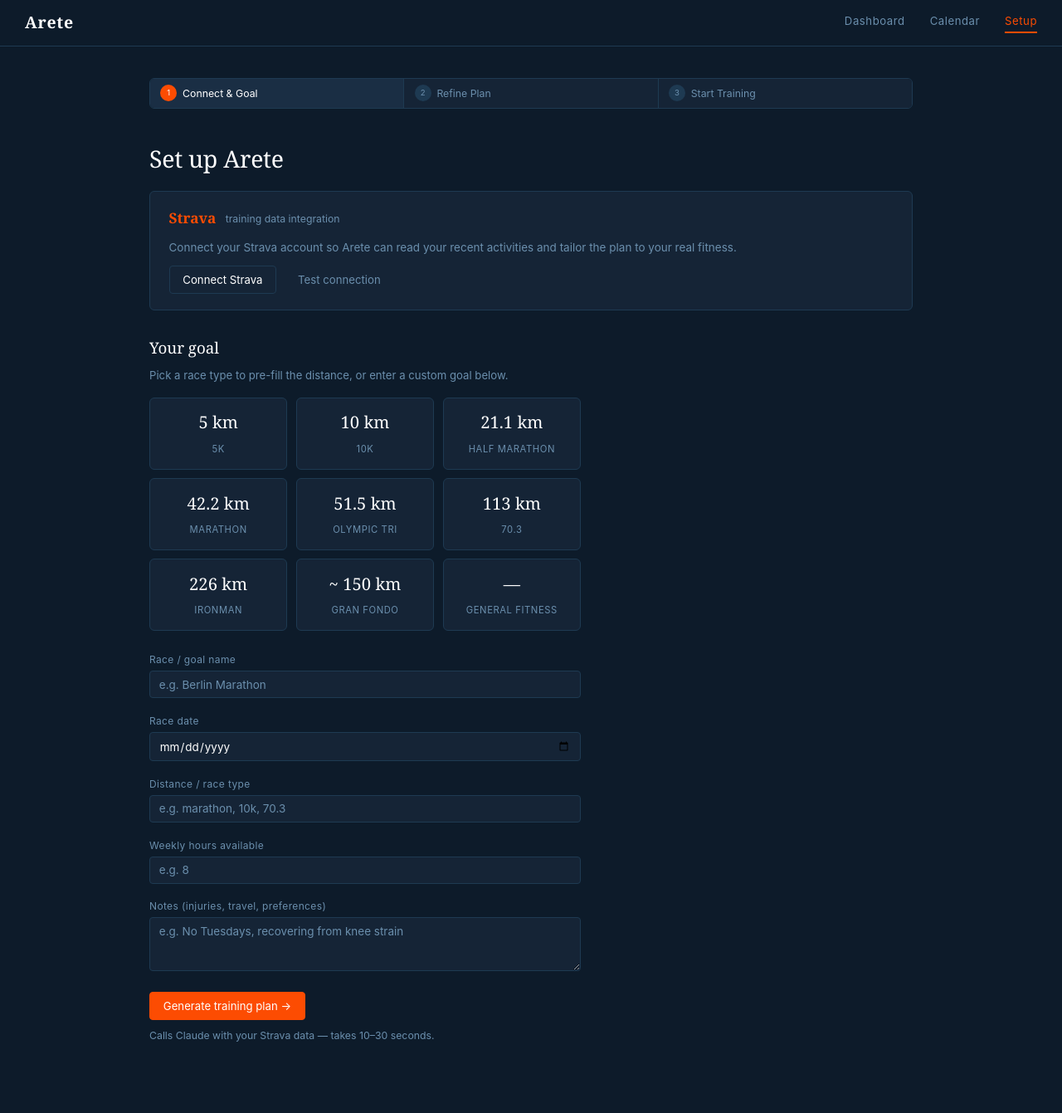
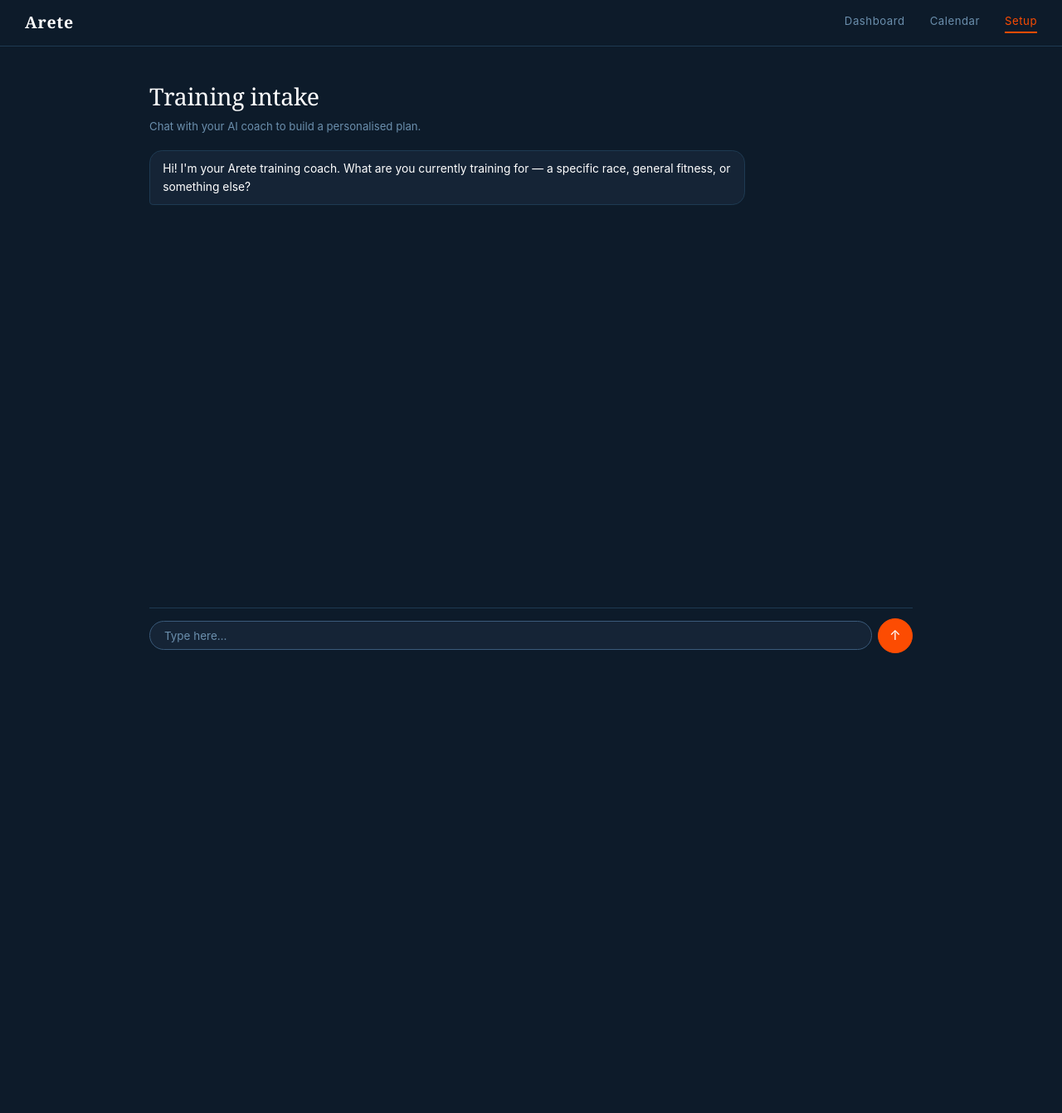
Before and after one commit to eliashauksson/Arete, a FastAPI app: page /setup in a window 1280 px wide. Shown: the whole page at 83% size. After the commit the page ends 787 px from the top, so only its background shows below. Run offline with FastAPI, Linux system fonts and the light colour scheme; some libraries are stand-ins or nearby versions.

Commit message:
Replace setup form with conversational AI intake coach
- SetupConversation model: stores message history (JSON), Strava context,
  extracted goal JSON, and status (chatting | done)

- Goal model: add sport_types (JSON array) and goals_json (full intake data)
  for multi-sport, multi-race (A/B/C priority) plan generation

- claude_client: add setup_chat_response() (single-turn, no MCP tools, cached
  system prompt), extract_goal_json(), clean_claude_message(); prepend greeting
  as prior assistant turn so Claude never double-greets

- planner: generate_initial_plan reads sport_types, blocked_days, and A/B/C
  race schedule from goal.goals_json and includes them in the context prompt

- setup router: new POST /setup/chat (conversation turn), POST /setup/generate
  (plan generation triggered after confirmation), POST /setup/reset (start
  fresh); strava context fetched silently after first message and cached in
  SetupConversation; all old form routes removed

- setup.html: full-height chat layout, typing-dots animation while waiting,
  initial greeting hardcoded (Claude knows not to repeat it), Start fresh link

- _chat_bubble.html: user (right, orange) + Claude (left, white) bubble pair;
  on plan_confirmed shows Generate Plan button with loading state

- _plan_generated.html: success or error bubble with View Calendar / Refine links

- base.html: chat layout and bubble CSS (msg-row, bubble.user, bubble.claude,
  typing-dots animation, chat-input-bar, rounded send button)

Co-Authored-By: Claude Sonnet 4.6 <noreply@anthropic.com>

```diff
--- a/app/db.py
+++ b/app/db.py
@@ -24,6 +24,7 @@ def migrate_db() -> None:
             ("hr_data", "TEXT"),
             ("pace_data", "TEXT"),
         ],
+        "goal": [("sport_types", "TEXT"), ("goals_json", "TEXT")],
     }
     with engine.connect() as conn:
         for table, cols in migrations.items():
--- a/app/templates/base.html
+++ b/app/templates/base.html
@@ -323,6 +323,73 @@
     .htmx-request .htmx-indicator { display: inline; }
     .htmx-indicator.htmx-request { display: inline; }
 
+    /* ── Intake chat ── */
+    .chat-layout {
+      display: flex; flex-direction: column;
+      height: calc(100vh - var(--nav-h) - 3em);
+    }
+    .chat-header { margin-bottom: 0.75em; }
+    .chat-header p { color: var(--muted); font-size: 0.88em; margin: 0; }
+    .chat-window {
+      flex: 1; overflow-y: auto;
+      display: flex; flex-direction: column; gap: 0.6em;
+      padding: 0.5em 0 1em;
+      scroll-behavior: smooth;
+    }
+    .msg-row { display: flex; }
+    .msg-row.user   { justify-content: flex-end; }
+    .msg-row.claude { justify-content: flex-start; }
+    .bubble {
+      max-width: 78%;
+      padding: 0.7em 1.1em;
+      border-radius: 1.1em;
+      font-size: 0.92em;
+      line-height: 1.6;
+      white-space: pre-wrap;
+      word-break: break-word;
+    }
+    .bubble.user {
+      background: var(--accent); color: white;
+      border-bottom-right-radius: 0.3em;
+    }
+    .bubble.claude {
+      background: var(--surface); border: 1px solid var(--border);
+      color: var(--text);
+      border-bottom-left-radius: 0.3em;
+    }
+    .bubble.claude a { color: var(--accent); }
+    .typing-dots { display: flex; gap: 5px; align-items: center; padding: 0.25em 0; }
+    .typing-dots span {
+      width: 7px; height: 7px; border-radius: 50%;
+      background: var(--muted);
+      animation: td-bounce 1.3s infinite ease-in-out;
+    }
+    .typing-dots span:nth-child(2) { animation-delay: 0.18s; }
+    .typing-dots span:nth-child(3) { animation-delay: 0.36s; }
+    @keyframes td-bounce { 0%,60%,100% { transform: translateY(0); } 30% { transform: translateY(-6px); } }
+    .chat-input-bar {
+      border-top: 1px solid var(--border);
+      padding-top: 0.75em;
+    }
+    .chat-input-row { display: flex; gap: 0.5em; align-items: center; }
+    .chat-input-row input[type=text] {
+      flex: 1; border-radius: 2em; padding: 0.65em 1.25em;
+    }
+    .chat-send-btn {
+      width: 42px; height: 42px; border-radius: 50%;
+      padding: 0; flex-shrink: 0;
+      display: flex; align-items: center; justify-content: center;
+      font-size: 1.1em; background: var(--accent); border-color: var(--accent); color: white;
+    }
+    .chat-send-btn:hover { background: #e04400; border-color: #e04400; }
+    .chat-send-btn:disabled { opacity: 0.5; pointer-events: none; }
+    .gen-btn-row { margin-top: 0.75em; display: flex; align-items: center; gap: 0.75em; }
+    .gen-loading { font-size: 0.85em; color: var(--muted); display: none; }
+    .gen-loading.htmx-request { display: inline; }
+    .chat-restart-link { font-size: 0.8em; color: var(--muted); text-align: center; margin-top: 0.5em; }
+    .chat-restart-link a { color: var(--muted); }
+    .chat-restart-link a:hover { color: var(--text); }
+
     /* ── Error / notice ── */
     .notice-error {
       background: rgba(220,38,38,0.1);
--- a/app/templates/setup.html
+++ b/app/templates/setup.html
@@ -2,123 +2,82 @@
 {% block title %}Setup — Arete{% endblock %}
 {% block content %}
 
-<div class="steps">
-  <div class="step active"><span class="step-num">1</span> Connect &amp; Goal</div>
-  <div class="step"><span class="step-num">2</span> Refine Plan</div>
-  <div class="step"><span class="step-num">3</span> Start Training</div>
+<div class="chat-layout">
+  <div class="chat-header">
+    <h1 style="margin-bottom:0.15em">Training intake</h1>
+    <p>Chat with your AI coach to build a personalised plan.</p>
   </div>
 
-<h1>Set up Arete</h1>
+  <div class="chat-window" id="chat-window">
 
-<!-- Strava connection -->
-<div class="strava-section">
-  <div style="display:flex;align-items:center;gap:0.75em">
-    <span style="font-family:Georgia;font-size:1.15em;color:var(--accent);font-weight:bold">Strava</span>
-    <span style="color:var(--muted);font-size:0.82em">training data integration</span>
-  </div>
-  <p>Connect your Strava account so Arete can read your recent activities and tailor the plan to your real fitness.</p>
-  <div style="display:flex;gap:0.6em;flex-wrap:wrap">
-    <button hx-post="/setup/connect-strava" hx-target="#strava-result" hx-swap="innerHTML">Connect Strava</button>
-    <button hx-post="/setup/verify-connection" hx-target="#strava-result" hx-swap="innerHTML" class="btn-ghost">Test connection</button>
-  </div>
-  <pre id="strava-result" style="display:none" class="strava-out"></pre>
+    {% if not messages %}
+    <!-- Initial greeting shown when no conversation exists -->
+    <div class="msg-row claude">
+      <div class="bubble claude">Hi! I'm your Arete training coach. What are you currently training for — a specific race, general fitness, or something else?</div>
     </div>
 
-<!-- Goal form -->
-<div class="setup-form">
-
-  {% if error %}
-  <div class="notice-error">{{ error }}</div>
+    {% else %}
+    {% for msg in messages %}
+    <div class="msg-row {{ 'user' if msg.role == 'user' else 'claude' }}">
+      <div class="bubble {{ 'user' if msg.role == 'user' else 'claude' }}">{{ msg.content }}</div>
+    </div>
+    {% endfor %}
     {% endif %}
 
-  {% if goal %}
-  <div class="card" style="margin-bottom:1.5em;font-size:0.88em;color:var(--muted)">
-    Current goal: <strong style="color:var(--text)">{{ goal.race_name or "General fitness" }}</strong>
-    ({{ goal.race_distance or "distance not set" }}), race date {{ goal.race_date or "not set" }},
-    {{ goal.weekly_hours or "?" }} hrs/week.
-    Submitting the form below will replace it with a new plan.
   </div>
-  {% endif %}
 
-  <h2 style="margin-top:0">Your goal</h2>
-  <p style="color:var(--muted);font-size:0.88em;margin-bottom:1.25em">Pick a race type to pre-fill the distance, or enter a custom goal below.</p>
-
-  <div class="goal-cards">
-    <div class="goal-card" data-distance="5 km" data-name="5K">
-      <span class="gc-distance">5 km</span><span class="gc-label">5K</span>
-    </div>
-    <div class="goal-card" data-distance="10 km" data-name="10K">
-      <span class="gc-distance">10 km</span><span class="gc-label">10K</span>
-    </div>
-    <div class="goal-card" data-distance="Half Marathon (21.1 km)" data-name="Half Marathon">
-      <span class="gc-distance">21.1 km</span><span class="gc-label">Half Marathon</span>
-    </div>
-    <div class="goal-card" data-distance="Marathon (42.2 km)" data-name="Marathon">
-      <span class="gc-distance">42.2 km</span><span class="gc-label">Marathon</span>
-    </div>
-    <div class="goal-card" data-distance="Olympic Triathlon" data-name="Olympic Triathlon">
-      <span class="gc-distance">51.5 km</span><span class="gc-label">Olympic Tri</span>
-    </div>
-    <div class="goal-card" data-distance="Half Ironman (70.3)" data-name="70.3 Triathlon">
-      <span class="gc-distance">113 km</span><span class="gc-label">70.3</span>
-    </div>
-    <div class="goal-card" data-distance="Full Ironman (140.6 miles)" data-name="Ironman">
-      <span class="gc-distance">226 km</span><span class="gc-label">Ironman</span>
-    </div>
-    <div class="goal-card" data-distance="Gran Fondo" data-name="Gran Fondo">
-      <span class="gc-distance">~ 150 km</span><span class="gc-label">Gran Fondo</span>
-    </div>
-    <div class="goal-card" data-distance="General fitness" data-name="General Fitness">
-      <span class="gc-distance">—</span><span class="gc-label">General Fitness</span>
+  <!-- Typing indicator (outside scroll area so it's always visible) -->
+  <div class="msg-row claude" id="typing-row" style="display:none;margin-bottom:0.5em">
+    <div class="bubble claude" style="padding:0.9em 1.1em">
+      <div class="typing-dots"><span></span><span></span><span></span></div>
     </div>
   </div>
 
-  <form method="post" action="/setup/generate-plan">
-    <div class="form-group">
-      <label>Race / goal name</label>
-      <input type="text" name="race_name" value="{{ goal.race_name if goal else '' }}" placeholder="e.g. Berlin Marathon">
+  <div class="chat-input-bar">
+    <form id="chat-form"
+          hx-post="/setup/chat"
+          hx-target="#chat-window"
+          hx-swap="beforeend"
+          hx-on::after-request="afterChat()">
+      <div class="chat-input-row">
+        <input type="text" name="message" id="msg-input"
+               placeholder="Type here…" autocomplete="off" autofocus required>
+        <button type="submit" class="chat-send-btn" id="send-btn" title="Send">↑</button>
       </div>
-    <div class="form-group">
-      <label>Race date</label>
-      <input type="date" name="race_date" value="{{ goal.race_date if goal else '' }}">
+    </form>
+    <div class="chat-restart-link">
+      {% if messages %}
+      <form method="post" action="/setup/reset" style="display:inline">
+        <button type="submit" style="background:none;border:none;color:var(--muted);font-size:0.8em;cursor:pointer;padding:0">Start fresh conversation</button>
+      </form>
+      {% endif %}
     </div>
-    <div class="form-group">
-      <label>Distance / race type</label>
-      <input type="text" name="race_distance" id="race-distance"
-             placeholder="e.g. marathon, 10k, 70.3"
-             value="{{ goal.race_distance if goal else '' }}">
   </div>
-    <div class="form-group">
-      <label>Weekly hours available</label>
-      <input type="number" name="weekly_hours" step="0.5" min="0"
-             value="{{ goal.weekly_hours if goal else '' }}" placeholder="e.g. 8">
-    </div>
-    <div class="form-group">
-      <label>Notes (injuries, travel, preferences)</label>
-      <textarea name="notes" rows="3" placeholder="e.g. No Tuesdays, recovering from knee strain">{{ goal.notes if goal else '' }}</textarea>
-    </div>
-    <button type="submit" class="btn-primary">Generate training plan →</button>
-    <p style="color:var(--muted);font-size:0.82em;margin-top:0.75em">Calls Claude with your Strava data — takes 10–30 seconds.</p>
-  </form>
 </div>
 
 <script>
-// Pre-fill goal fields when a card is clicked
-document.querySelectorAll('.goal-card').forEach(function (card) {
-  card.addEventListener('click', function () {
-    document.querySelectorAll('.goal-card').forEach(function (c) { c.classList.remove('selected'); });
-    card.classList.add('selected');
-    document.getElementById('race-distance').value = card.dataset.distance;
-    var nameField = document.querySelector('[name=race_name]');
-    if (!nameField.value) nameField.value = card.dataset.name;
-  });
+function scrollBottom() {
+  var win = document.getElementById('chat-window');
+  win.scrollTop = win.scrollHeight;
+}
+
+function afterChat() {
+  document.getElementById('typing-row').style.display = 'none';
+  document.getElementById('send-btn').disabled = false;
+  document.getElementById('msg-input').disabled = false;
+  document.getElementById('msg-input').value = '';
+  document.getElementById('msg-input').focus();
+  scrollBottom();
+}
+
+document.getElementById('chat-form').addEventListener('submit', function () {
+  document.getElementById('typing-row').style.display = 'flex';
+  document.getElementById('send-btn').disabled = true;
+  document.getElementById('msg-input').disabled = true;
+  setTimeout(scrollBottom, 50);
 });
 
-// Show strava result pre only when it has content
-document.body.addEventListener('htmx:afterSwap', function (e) {
-  if (e.target.id === 'strava-result') {
-    e.target.style.display = e.target.textContent.trim() ? 'block' : 'none';
-  }
-});
+// Scroll to bottom on initial load if there are messages
+scrollBottom();
 </script>
 {% endblock %}
```
Also changed, not shown: app/claude_client.py (+68 -0 lines), app/models.py (+12 -0 lines), app/planner.py (+27 -1 lines), app/routers/setup.py (+162 -39 lines), app/templates/_chat_bubble.html (added, +24 -0 lines), app/templates/_plan_generated.html (added, +18 -0 lines). Lines whose indentation alone changed are shown as unchanged.
